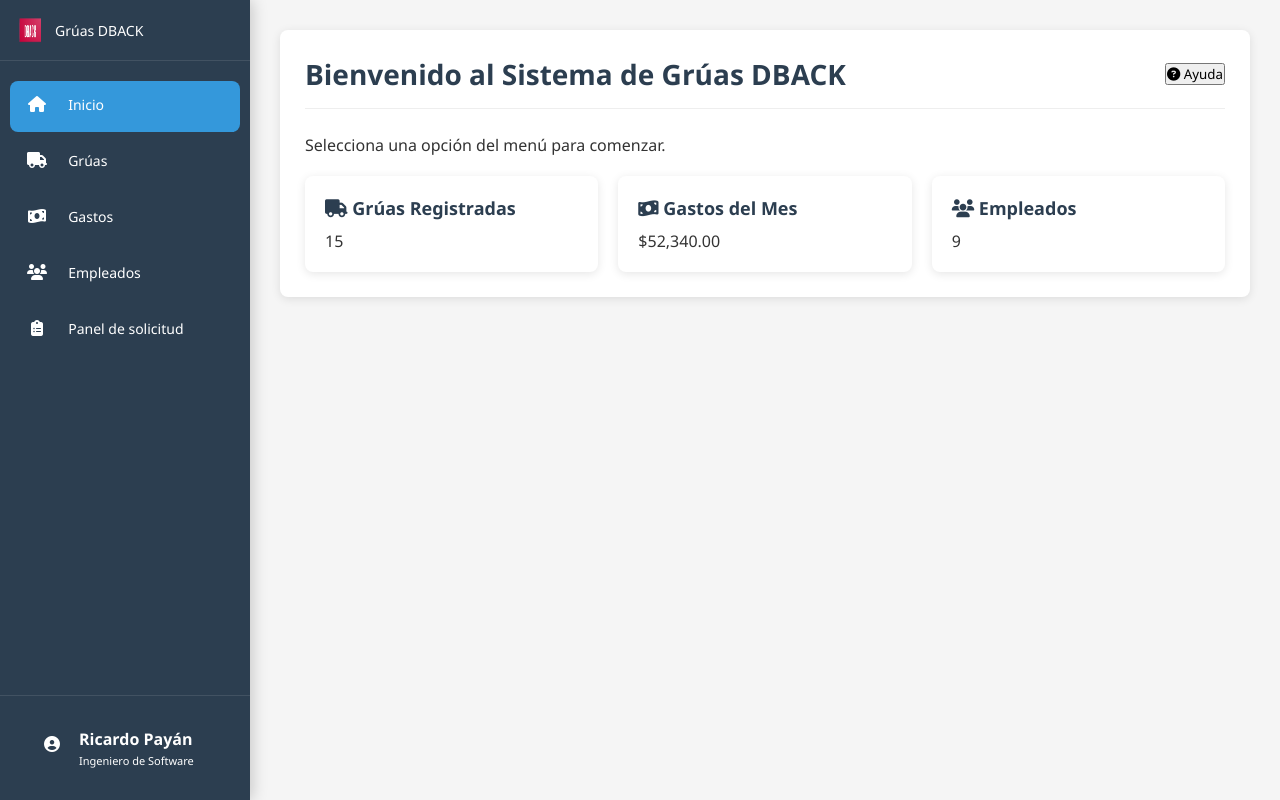
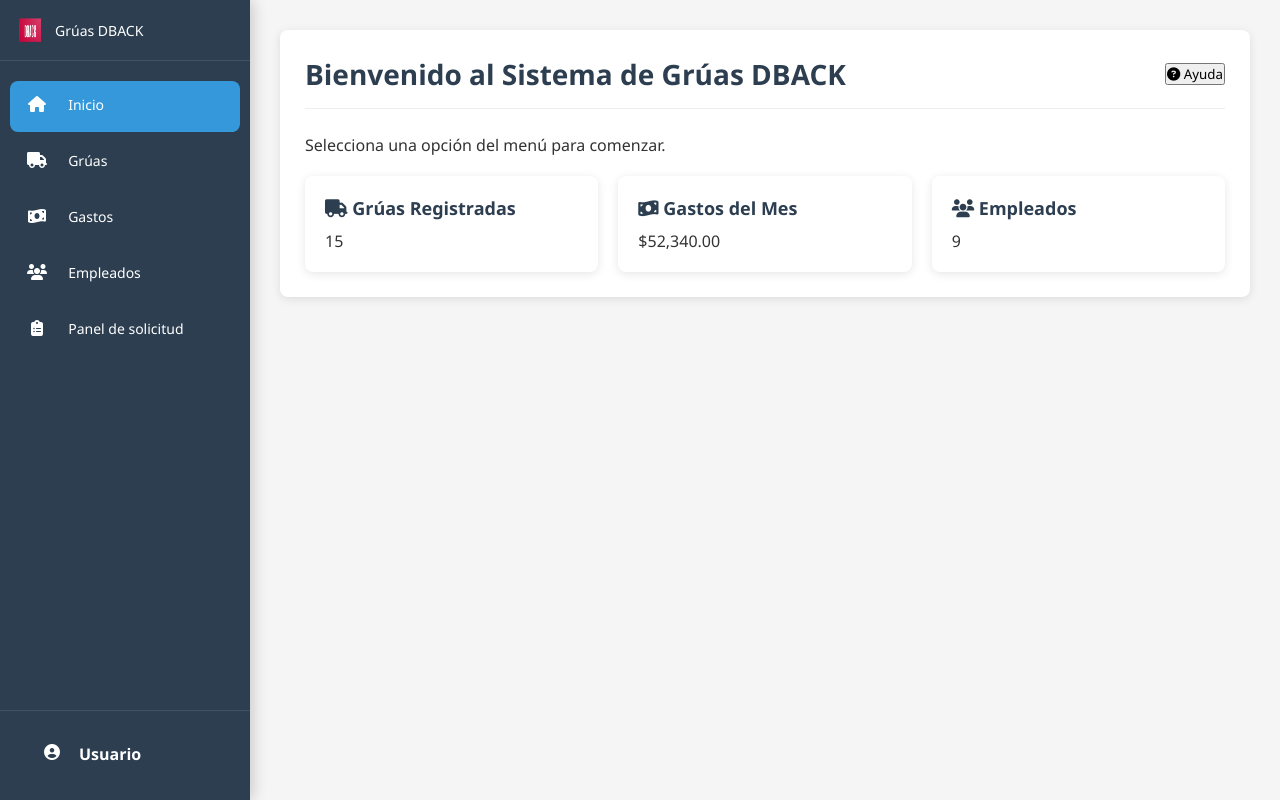
Before and after one commit to RicardoPayan0117/DBACK, a PHP site: page /MenuAdmin.PHP in a window 1280 px wide. Run offline with PHP 8.4, Linux system fonts and the light colour scheme.

Commit message:
Add files via upload

```diff
--- a/MenuAdmin.PHP
+++ b/MenuAdmin.PHP
@@ -40,29 +40,34 @@
             </li>
 
             <li class="sidebar_element" role="menuitem" onclick="showSection('empleados')" tabindex="0" aria-label="Empleados">
-                <a href="Empleados.html" class="sidebar_link">
+                <a href="Empleados.php" class="sidebar_link">
                     <i class="fas fa-users sidebar_icon" aria-hidden="true"></i>
                     <span class="sidebar_text">Empleados</span>
                 </a>
             </li>
 
             <li class="sidebar_element" role="menuitem" onclick="showSection('panel-solicitud')" tabindex="0" aria-label="Panel de solicitud">
-                <a href="panel-solicitud.html" class="sidebar_link">
+                <a href="solicitud.hmtl" class="sidebar_link">
                     <i class="fas fa-clipboard-list sidebar_icon" aria-hidden="true"></i>
                     <span class="sidebar_text">Panel de solicitud</span>
                 </a>
             </li>
         </ul>
-
+<?php
+    session_start();
+    $nombre = isset($_SESSION['usuario_nombre']) ? $_SESSION['usuario_nombre'] : 'Usuario';
+    $cargo  = isset($_SESSION['usuario_cargo']) ? $_SESSION['usuario_cargo'] : '';
+?>
 <div class="sidebar_footer">
     <div class="sidebar_element" role="contentinfo">
         <i class="fas fa-user-circle sidebar_icon" aria-hidden="true"></i>
         <div>
-                    <div class="sidebar_text sidebar_title">Ricardo Payán</div>
-                    <div class="sidebar_text sidebar_info">Ingeniero de Software</div>
+            <div class="sidebar_text sidebar_title"><?php echo htmlspecialchars($nombre); ?></div>
+            <div class="sidebar_text sidebar_info"><?php echo htmlspecialchars($cargo); ?></div>
         </div>
     </div>
 </div>
+
     </nav>
 
     <!-- Contenido principal mejorado -->
```
Lines whose indentation alone changed are shown as unchanged.
